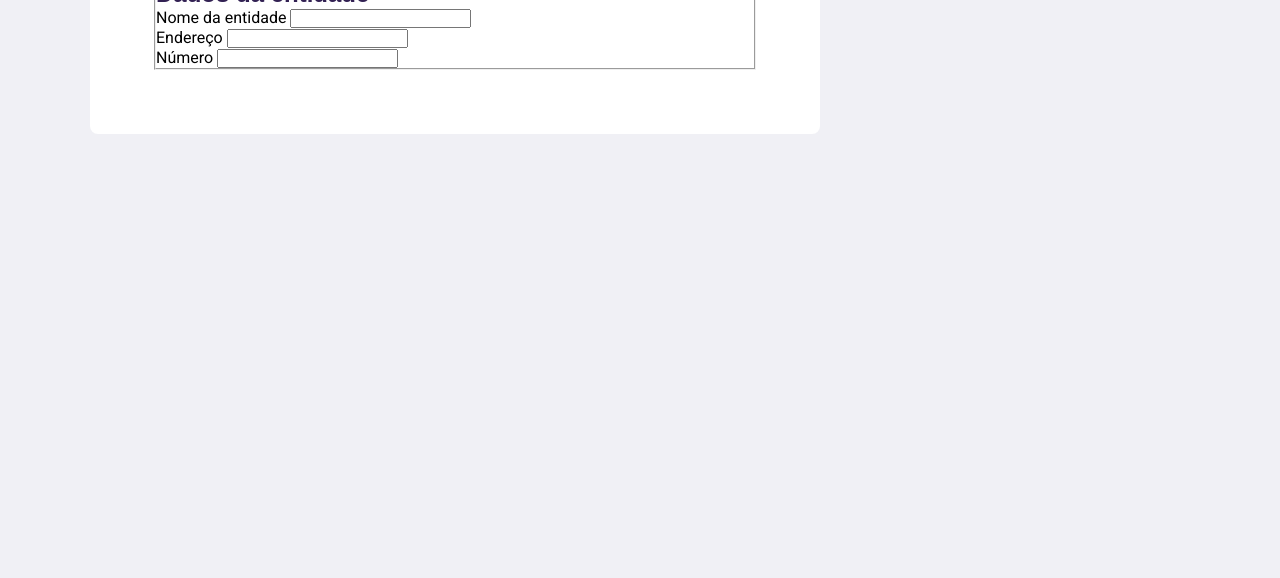
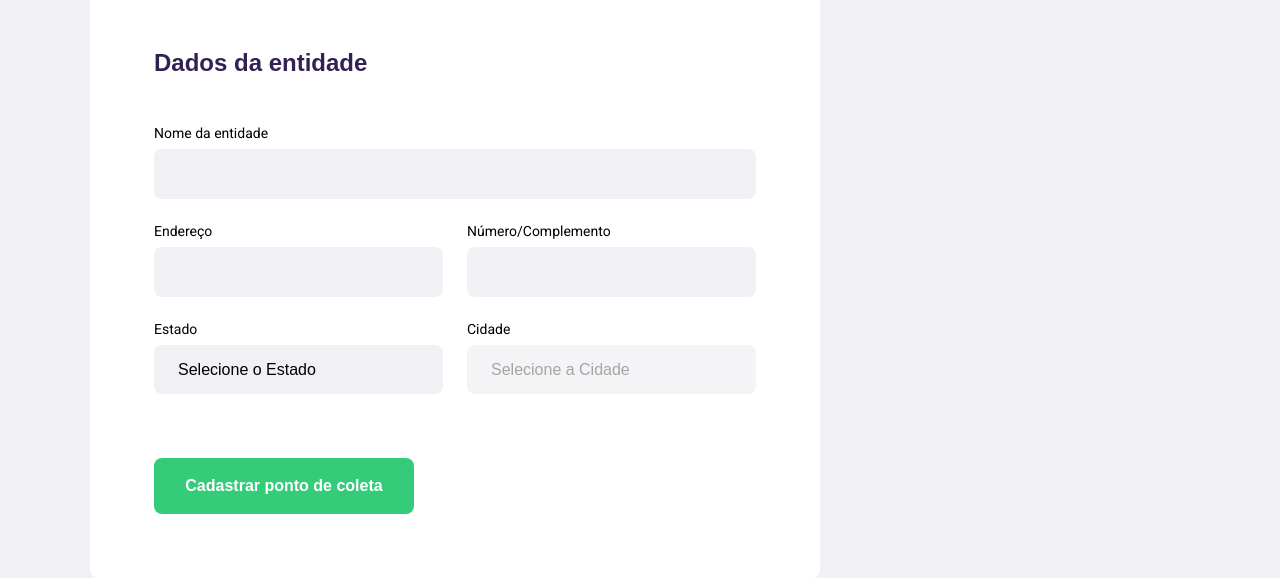
Before and after one commit to carolvasc/ecoleta, a plain HTML site: page create-point.html in a window 1280 px wide. Shown: the part 293-871 px from the top of the page. Before the commit the page ends 800 px from the top, so only its background shows below. Drawn offline with Linux system fonts and the light colour scheme.

Commit message:
Layout do cadastro dos dados da entidade

```diff
--- a/create-point.html
+++ b/create-point.html
@@ -45,10 +45,28 @@
           </div>
 
           <div class="field">
-            <label for="number">Número</label>
-            <input type="number" name="number">
+            <label for="address2">Número/Complemento</label>
+            <input type="number" name="address2">
           </div>
         </div>
+
+        <div class="field-group">
+          <div class="field">
+            <label for="state">Estado</label>
+            <select name="uf">
+              <option value="">Selecione o Estado</option>
+            </select>
+          </div>
+
+          <div class="field">
+            <label for="city">Cidade</label>
+            <select name="city" disabled>
+              <option value="">Selecione a Cidade</option>
+            </select>
+          </div>
+        </div>
+
+        <button>Cadastrar ponto de coleta</button>
       </fieldset>
     </form>
 
--- a/styles/create-point.css
+++ b/styles/create-point.css
@@ -34,3 +34,71 @@ form {
   max-width: 730px;
   box-sizing: border-box;
 }
+
+form h1 {
+  font-size: 36px;
+}
+
+form fieldset {
+  margin-top: 64px;
+  border: 0;
+}
+
+form legend {
+  margin-bottom: 48px;
+}
+
+form legend h2 {
+  font-size: 24px;
+}
+
+form .field {
+  flex: 1;
+  display: flex;
+  flex-direction: column;
+  margin-bottom: 24px;
+}
+
+form .field-group {
+  display: flex;
+}
+
+form input , form select{
+  background-color: #f0f0f5;
+  border: 0;
+  padding: 16px 24px;
+  font-size: 16px;
+  border-radius: 8px;
+}
+
+form select {
+  -webkit-appearance: none;
+  -moz-appearance: none;
+  appearance: none;
+}
+
+form label {
+  font-size: 14px;
+  margin-bottom: 8px;
+}
+
+form .field-group .field + .field {
+  margin-left: 24px;
+}
+
+form button {
+  width: 260px;
+  height: 56px;
+  background-color: var(--primary-color);
+  border-radius: 8px;
+  color: #FFF;
+  font-weight: bold;
+  font-size: 16px;
+  border: 0;
+  margin-top: 40px;
+  transition-duration: 400ms;
+}
+
+form button:hover {
+  background-color: #2fb86e;
+}
```
